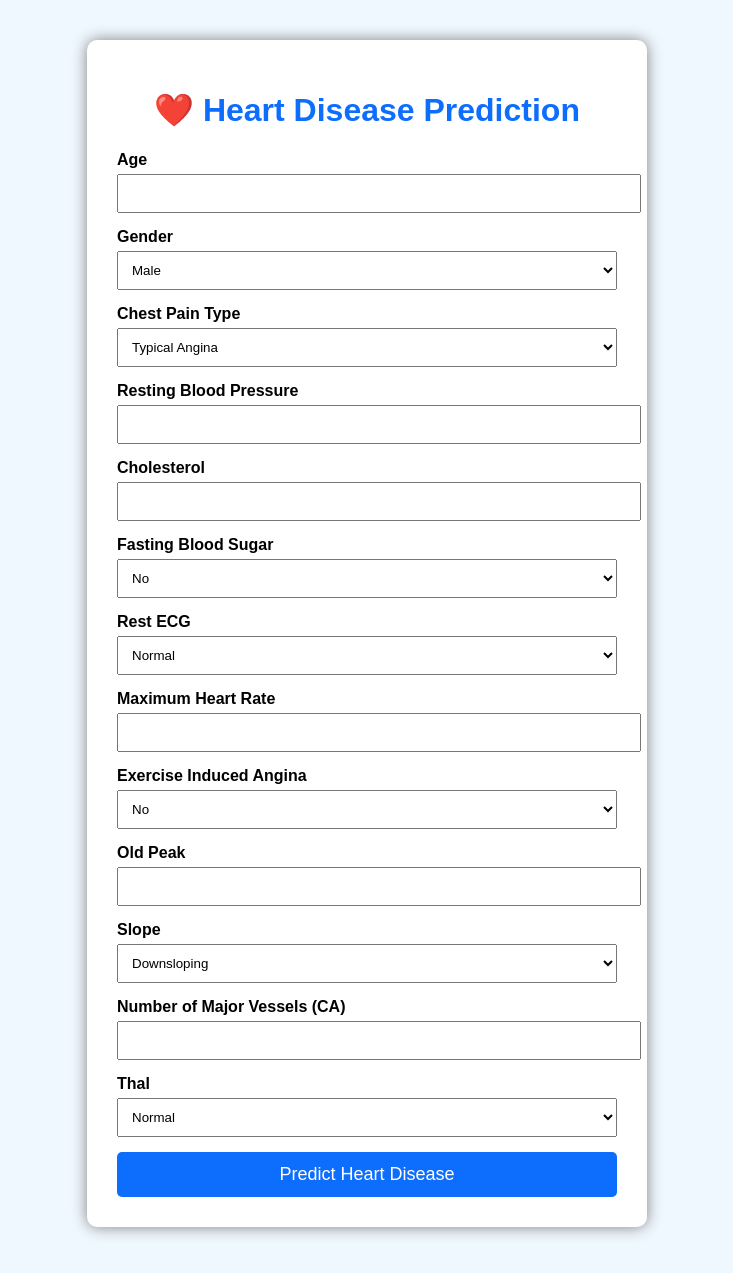
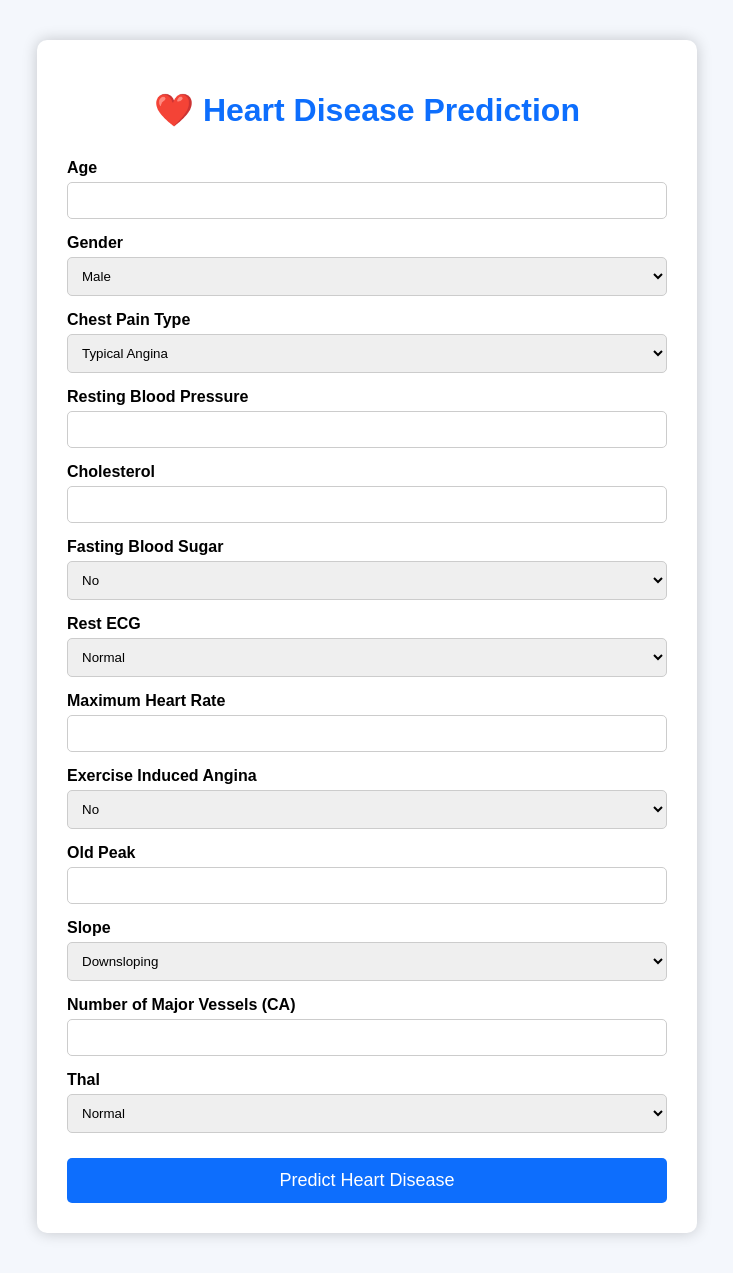
Before and after one commit to Jaspreetkaur2127/Heart-Disease-Prediction, a Flask app: page / in a window 1280 px wide. Shown: the whole page, without its empty margins (273-1006 px from the left). Before the commit the page ends 1236 px from the top, so only its background shows below. Run offline with Flask 3, Linux system fonts and the light colour scheme; parts of the project's set-up code (start-up, migrations or seed data) failed here and were passed over.

Commit message:
Fixed CSS

```diff
--- a/static/style.css
+++ b/static/style.css
@@ -1,43 +1,51 @@
 body{
     font-family: Arial, sans-serif;
-    background:#f0f8ff;
+    background:#f4f7fc;
     margin:0;
     padding:0;
 }
 
 .container{
-    width:500px;
+    width:600px;
     margin:40px auto;
     background:white;
     padding:30px;
     border-radius:10px;
-    box-shadow:0px 0px 15px gray;
+    box-shadow:0 0 15px rgba(0,0,0,0.2);
 }
 
 h1{
     text-align:center;
     color:#0d6efd;
+    margin-bottom:30px;
 }
 
 label{
+    display:block;
     font-weight:bold;
+    margin-top:15px;
 }
 
-input{
+input,
+select{
     width:100%;
     padding:10px;
     margin-top:5px;
-    margin-bottom:15px;
+    border:1px solid #ccc;
+    border-radius:5px;
+    box-sizing:border-box;
 }
 
 button{
     width:100%;
+    margin-top:25px;
     padding:12px;
     background:#0d6efd;
     color:white;
     border:none;
     border-radius:5px;
     font-size:18px;
+    cursor:pointer;
 }
 
 button:hover{
@@ -46,21 +54,20 @@ button:hover{
 
 .result{
     text-align:center;
+    font-size:28px;
     color:green;
-    font-size:28px;
-}
-select{
-    width:100%;
-    padding:10px;
-    margin-top:5px;
-    margin-bottom:15px;
+    margin:30px 0;
 }
 
 a{
+    display:block;
+    width:200px;
+    margin:20px auto;
+    text-align:center;
+    background:#0d6efd;
+    color:white;
     text-decoration:none;
-    color:white;
-    background:#0d6efd;
-    padding:10px 20px;
+    padding:10px;
     border-radius:5px;
 }
 
```
